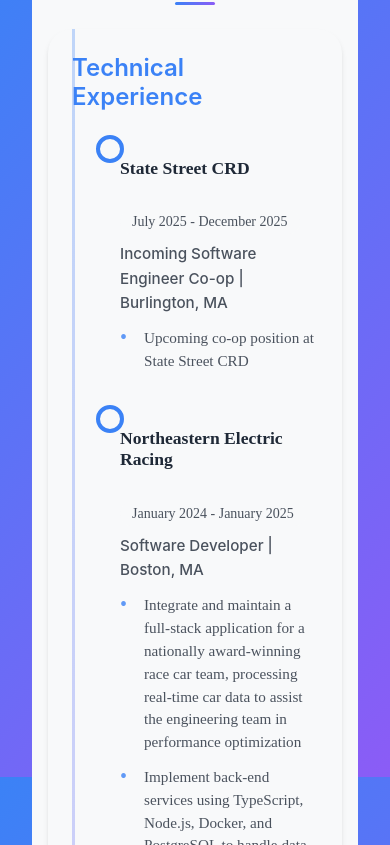
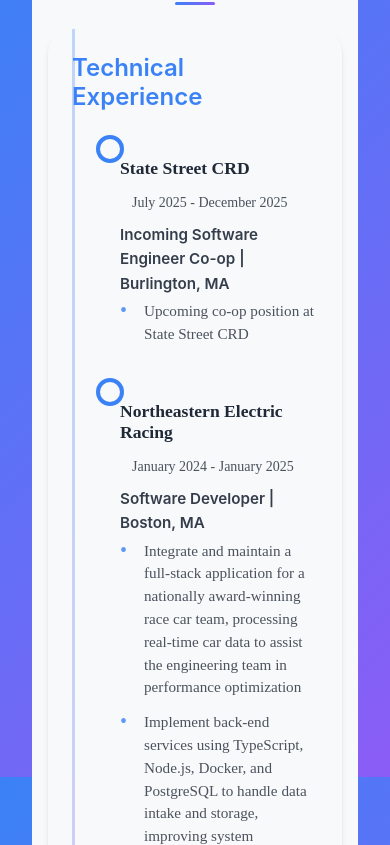
Before and after one commit to nickw0ng/Portfolio-Website, a React (Vite) app: page / in a window 390 px wide. Shown: the part 2599-3444 px from the top of the page. Built offline with nearby package versions, Linux system fonts and the light colour scheme.

Commit message:
mobile p3

```diff
--- a/src/sections/Experience/Experience.css
+++ b/src/sections/Experience/Experience.css
@@ -118,9 +118,12 @@
 
 .experience-header {
   display: flex;
-  flex-direction: column;
+  flex-direction: row;
+  justify-content: space-between;
+  align-items: flex-start;
+  margin-bottom: 0.5rem;
+  flex-wrap: wrap;
   gap: 0.5rem;
-  margin-bottom: 0.5rem;
 }
 
 .experience-company {
@@ -128,6 +131,9 @@
   font-weight: 600;
   color: var(--text-color);
   transition: color 0.3s ease;
+  margin-bottom: 0.25rem;
+  flex: 1;
+  min-width: 200px;
 }
 
 .experience-item:hover .experience-company {
@@ -147,7 +153,7 @@
   font-weight: 500;
   transition: all 0.3s ease;
   opacity: 0.8;
-  align-self: flex-start;
+  white-space: nowrap;
 }
 
 .experience-item:hover .experience-date {
@@ -156,10 +162,20 @@
 
 .experience-role {
   color: var(--text-color);
+  margin-bottom: 0.25rem;
+  font-weight: 600;
+  font-size: 0.95rem;
+  opacity: 0.9;
+  width: 100%;
+}
+
+.experience-location {
+  color: var(--text-color);
+  font-weight: 600;
+  font-size: 0.95rem;
+  opacity: 0.9;
   margin-bottom: 0.75rem;
-  font-weight: 500;
-  font-size: 0.95rem;
-  opacity: 0.8;
+  width: 100%;
 }
 
 .experience-list {
```
